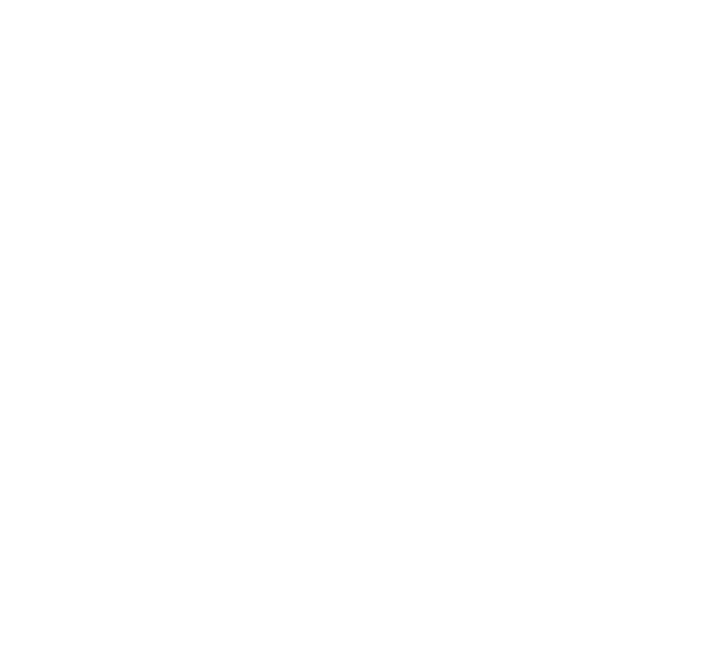
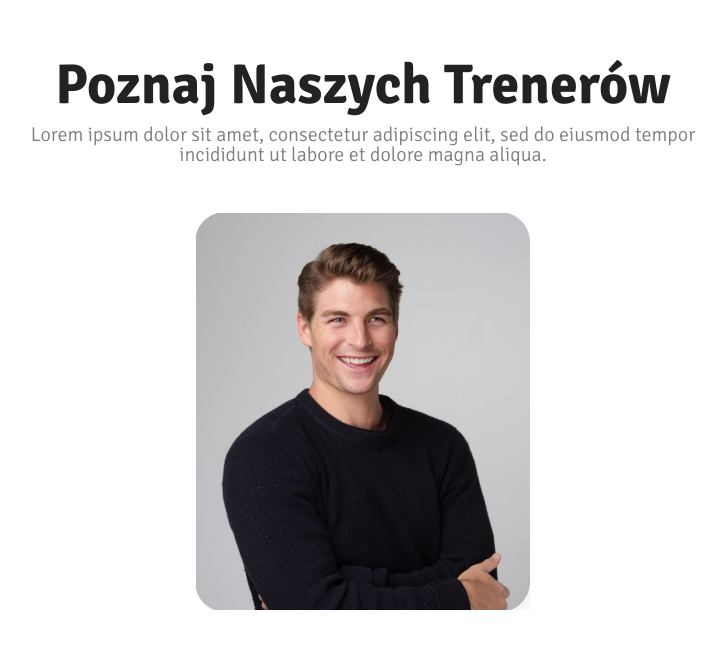
Before and after one commit to AdamJednacz/Project-React-4, a React (Create React App) app in the folder my-app/: page / in a window 1280 px wide. Shown: the part 1681-2330 px from the top of the page, without its empty margins (277-1003 px from the left). Before the commit the page ends 1694 px from the top, so only its background shows below. Built offline with nearby package versions, Linux system fonts and the light colour scheme.

Commit message:
trainers start

```diff
--- a/my-app/src/components/Layout.js
+++ b/my-app/src/components/Layout.js
@@ -3,6 +3,7 @@ import Header from "./Header";
 import Main from "./Main";
 import Stats from "./Stats";
 import Why_Us from "./Why_Us";
+import Trainers from "./Trainers";
 
 const Layout = () => {
     return (
@@ -11,6 +12,7 @@ const Layout = () => {
             <Main/>
             <Stats/>
             <Why_Us/>
+            <Trainers/>
         </>
     );
 };
--- a/my-app/src/components/Trainers.js
+++ b/my-app/src/components/Trainers.js
@@ -1,10 +1,23 @@
 import React from 'react';
+import img1 from "../assets/trainers_1.png"
 
 const Trainers = () => {
     return (
-        <div>
-
-        </div>
+        <section id="trainers">
+            <div className="container">
+                <div className="text">
+                    <h1>Poznaj Naszych Trenerów</h1>
+                    <p>Lorem ipsum dolor sit amet, consectetur adipiscing elit, sed do eiusmod tempor incididunt ut
+                        labore et dolore magna aliqua. </p>
+                </div>
+                <div className="trainers__cards">
+                    <div className="trainers__cards__card">
+                    <img src={img1} alt=""/>
+                    </div>
+                    {/*<div style={{backgroundImage:`url(${img1})`}} className="trainers__cards__card"></div>*/}
+                </div>
+            </div>
+        </section>
     );
 };
 
--- a/my-app/src/scss/styles/_main.scss
+++ b/my-app/src/scss/styles/_main.scss
@@ -1,5 +1,5 @@
 main{
-  background: linear-gradient(to top, #1F1F1F 40%, transparent 20%);
+  background: linear-gradient(to top, #1F1F1F 35%, transparent 20%);
   @include desktop{
     background: linear-gradient(to left, #1F1F1F 25%, transparent 20%);
 
@@ -17,8 +17,10 @@ main{
         font-size: 2.5rem;
         line-height: 48px;
         font-weight: 700;
+        margin-top: 24px;
         @include desktop{
           font-size: 3.5rem;
+          margin-top:0 ;
         }
       }
       h2{
@@ -62,9 +64,8 @@ main{
         align-items: center ;
         font-size:3rem;
         margin-top: 48px;
-        @include desktop{
-          margin-bottom: 16px;
-        }
+        margin-bottom: 16px;
+
         .icon{
           display: none;
           @include desktop{
--- a/my-app/src/scss/styles/_trainers.scss
+++ b/my-app/src/scss/styles/_trainers.scss
@@ -0,0 +1,64 @@
+#trainers{
+  padding: 48px 0 ;
+  .container{
+    flex-direction: column;
+    .text{
+      text-align: center;
+      @include desktop{
+        display: flex;
+        flex-direction: column;
+        align-items: center;
+      }
+      h1{
+        font-size: 2.5rem;
+        line-height: 48px;
+        font-weight: 700;
+        @include desktop{
+          font-size: 3.5rem;
+        }
+      }
+      p{
+        font-weight: lighter;
+        font-size:1.25rem;
+        margin: 16px 0;
+        color: grey;
+        @include desktop{
+          width: 70%;
+        }
+      }
+    }
+    .trainers__cards{
+      @include desktop{
+      margin-top: 32px;
+      }
+      &__card{
+       width: 100%;
+        position: relative;
+        border-radius: 30px;
+        &:hover{
+          &::before{
+            opacity: 1;
+          }
+
+        }
+        &::before{
+          display: flex;
+          align-items: center;
+          justify-content: center;
+          border-radius: 30px;
+          transition: all 0.5s ease-in-out;
+          content: 'Hi Hello';
+          opacity: 0;
+          position: absolute;
+          width: 100%;
+          height: 100%;
+          background-color: rgba(0,0,0,0.5);
+          color: #ffffff;
+        }
+
+
+      }
+
+    }
+  }
+}
```
Also changed, not shown: my-app/src/assets/trainers_1.png (added).
